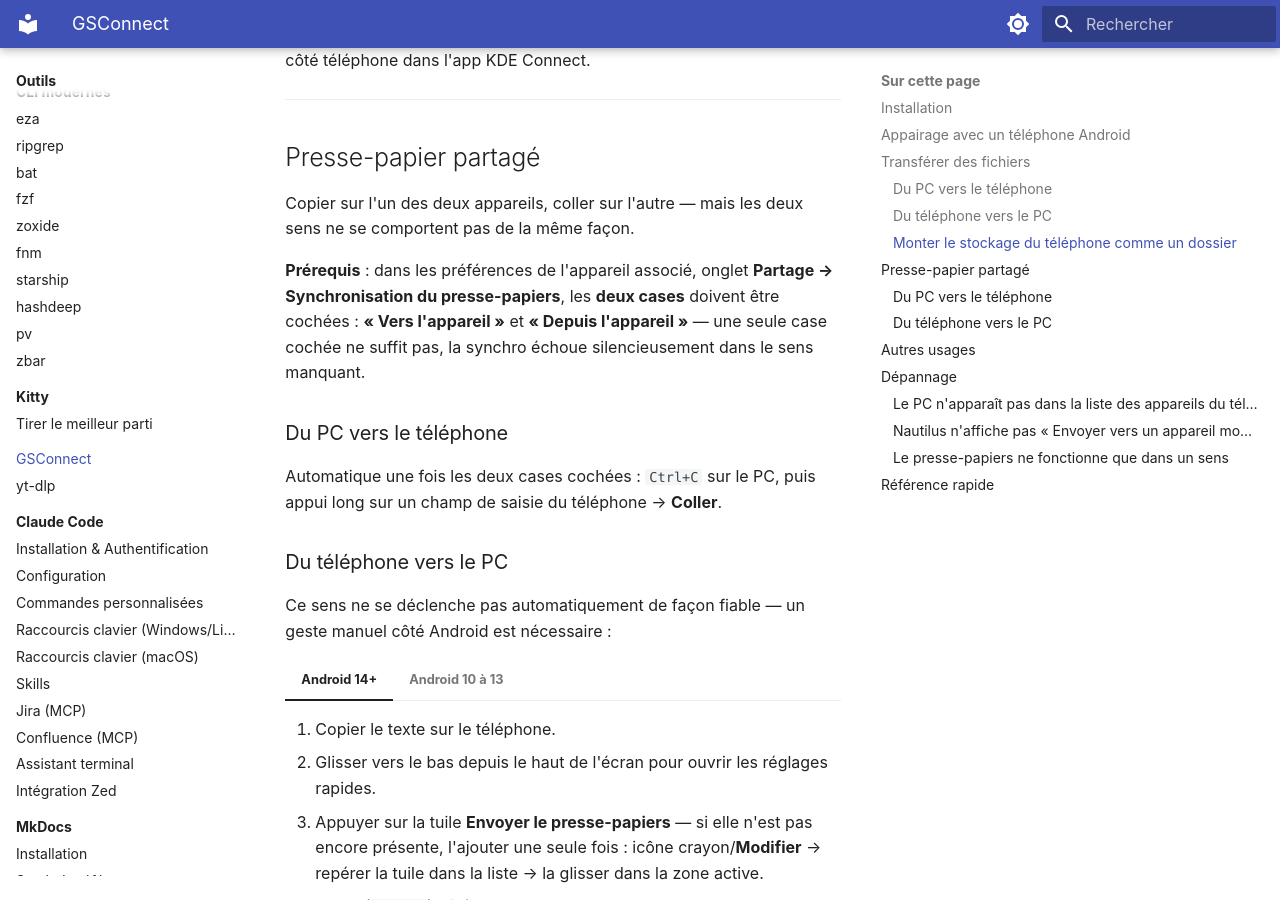
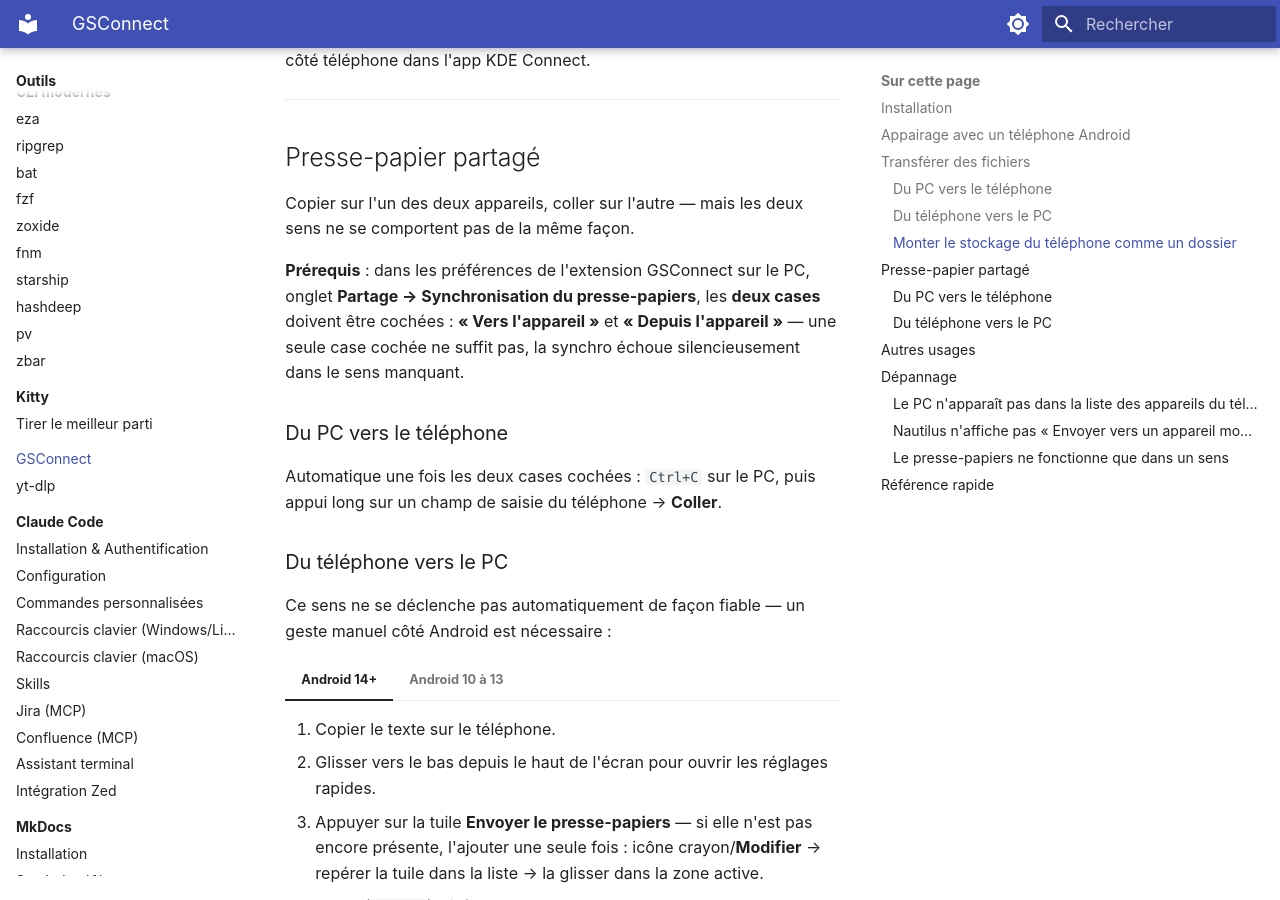
Before and after one commit to namnetes/alm_notes, an MkDocs documentation site: the page built from docs/outils/gsconnect.md, in a window 1280 px wide and 900 px high, scrolled down 2022 px. Built offline with MkDocs 1.6.1 and Material for MkDocs 9.7.7, drawn with Linux system fonts in a browser that asks for light colours.

Commit message:
docs(outils): clarify clipboard prerequisite refers to GSConnect prefs
Reword "préférences de l'appareil associé" to explicitly name the
GSConnect extension prefs on the PC, avoiding ambiguity with the
Android device's own settings.

```diff
--- a/docs/outils/gsconnect.md
+++ b/docs/outils/gsconnect.md
@@ -98,7 +98,7 @@ téléphone dans l'app KDE Connect.
 Copier sur l'un des deux appareils, coller sur l'autre — mais les deux sens
 ne se comportent pas de la même façon.
 
-**Prérequis** : dans les préférences de l'appareil associé, onglet
+**Prérequis** : dans les préférences de l'extension GSConnect sur le PC, onglet
 **Partage → Synchronisation du presse-papiers**, les **deux cases** doivent
 être cochées : **« Vers l'appareil »** et **« Depuis l'appareil »** — une
 seule case cochée ne suffit pas, la synchro échoue silencieusement dans le
```
